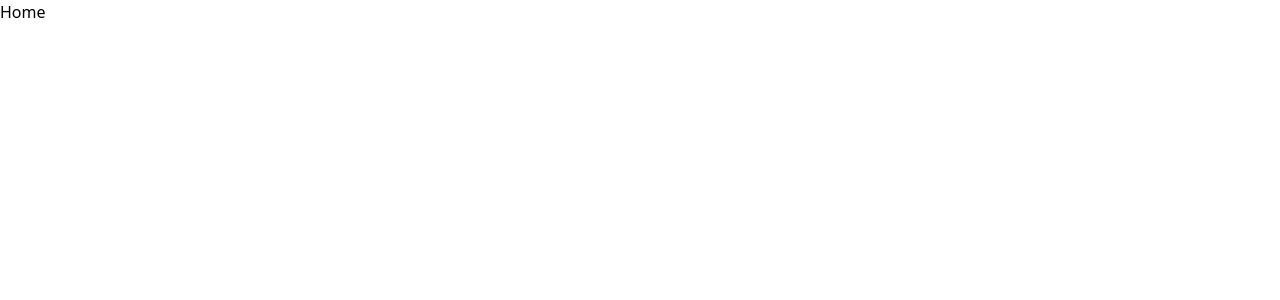
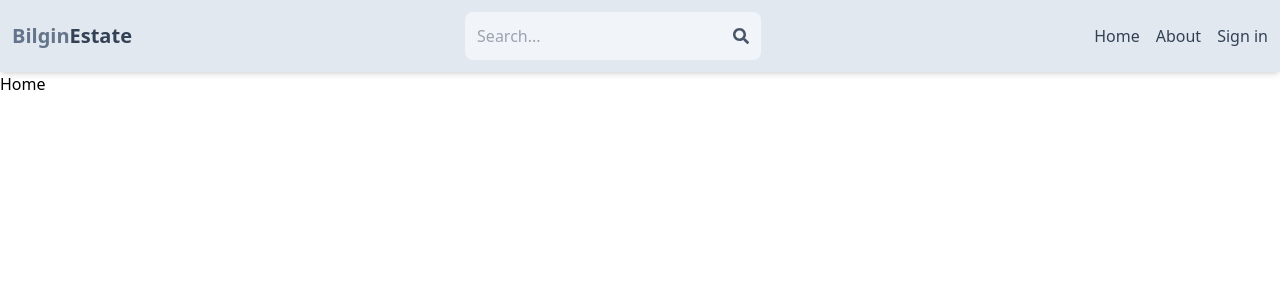
Before and after one commit to ErdemBilgn/BilginEstate-MERN, a React (Vite) app in the folder client/: page / in a window 1280 px wide. Shown: the top 300 px of the page. Built offline with nearby package versions, Linux system fonts and the light colour scheme.

Commit message:
created navbar component

```diff
--- a/client/package.json
+++ b/client/package.json
@@ -12,6 +12,7 @@
   "dependencies": {
     "react": "^18.2.0",
     "react-dom": "^18.2.0",
+    "react-icons": "^5.0.1",
     "react-router-dom": "^6.22.3"
   },
   "devDependencies": {
--- a/client/src/App.jsx
+++ b/client/src/App.jsx
@@ -4,10 +4,12 @@
 import Signup from "./pages/Signup";
 import About from "./pages/About";
 import Profile from "./pages/Profile";
+import Navbar from "./components/Navbar";
 
 export default function App() {
   return (
     <BrowserRouter>
+      <Navbar />
       <Routes>
         <Route path="/" element={<Home />} />
         <Route path="/signin" element={<SignIn />} />
--- /dev/null
+++ b/client/src/components/Navbar.jsx
@@ -0,0 +1,40 @@
+import { FaSearch } from "react-icons/fa";
+import { Link } from "react-router-dom";
+
+export default function Navbar() {
+  return (
+    <nav className="bg- bg-slate-200 shadow-md">
+      <div className="flex justify-between items-center max-w-screen-2xl mx-auto p-3">
+        <Link to="/">
+          <h1 className="font-bold text-sm sm:text-xl flex flex-wrap">
+            <span className="text-slate-500">Bilgin</span>
+            <span className="text-slate-700">Estate</span>
+          </h1>
+        </Link>
+        <form className="bg-slate-100 p-3 rounded-lg flex items-center">
+          <input
+            type="text"
+            placeholder="Search..."
+            className="bg-transparent focus:outline-none w-24 sm:w-64"
+          />
+          <FaSearch className="text-slate-600" />
+        </form>
+        <ul className="flex gap-4">
+          <Link to="/">
+            <li className="hidden sm:inline text-slate-700 hover:underline">
+              Home
+            </li>
+          </Link>
+          <Link to="/about">
+            <li className="hidden sm:inline text-slate-700 hover:underline">
+              About
+            </li>
+          </Link>
+          <Link to="/signin">
+            <li className="text-slate-700 hover:underline">Sign in</li>
+          </Link>
+        </ul>
+      </div>
+    </nav>
+  );
+}
```
Also changed, not shown: 1 other file (tests, documents, lock files or other folders).
